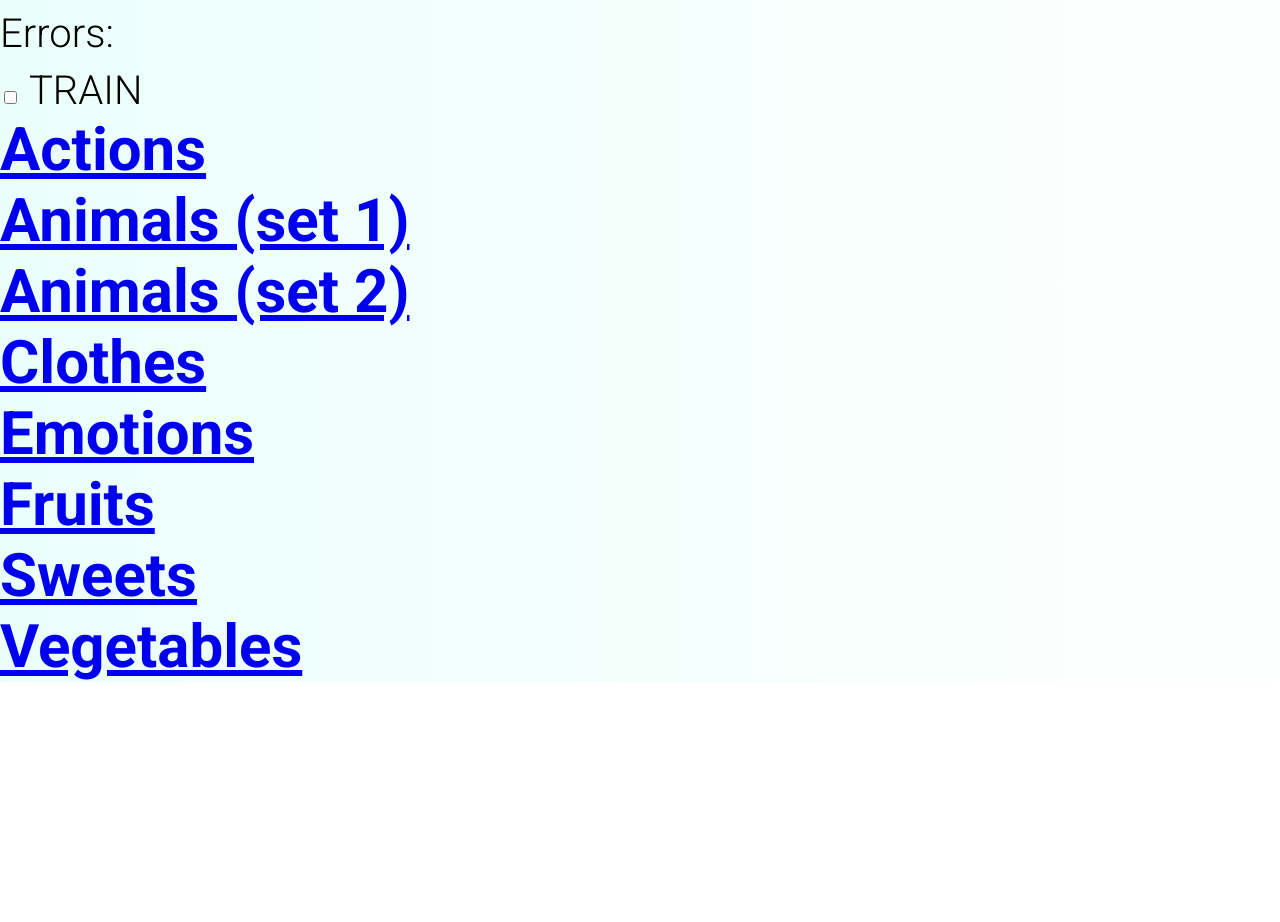
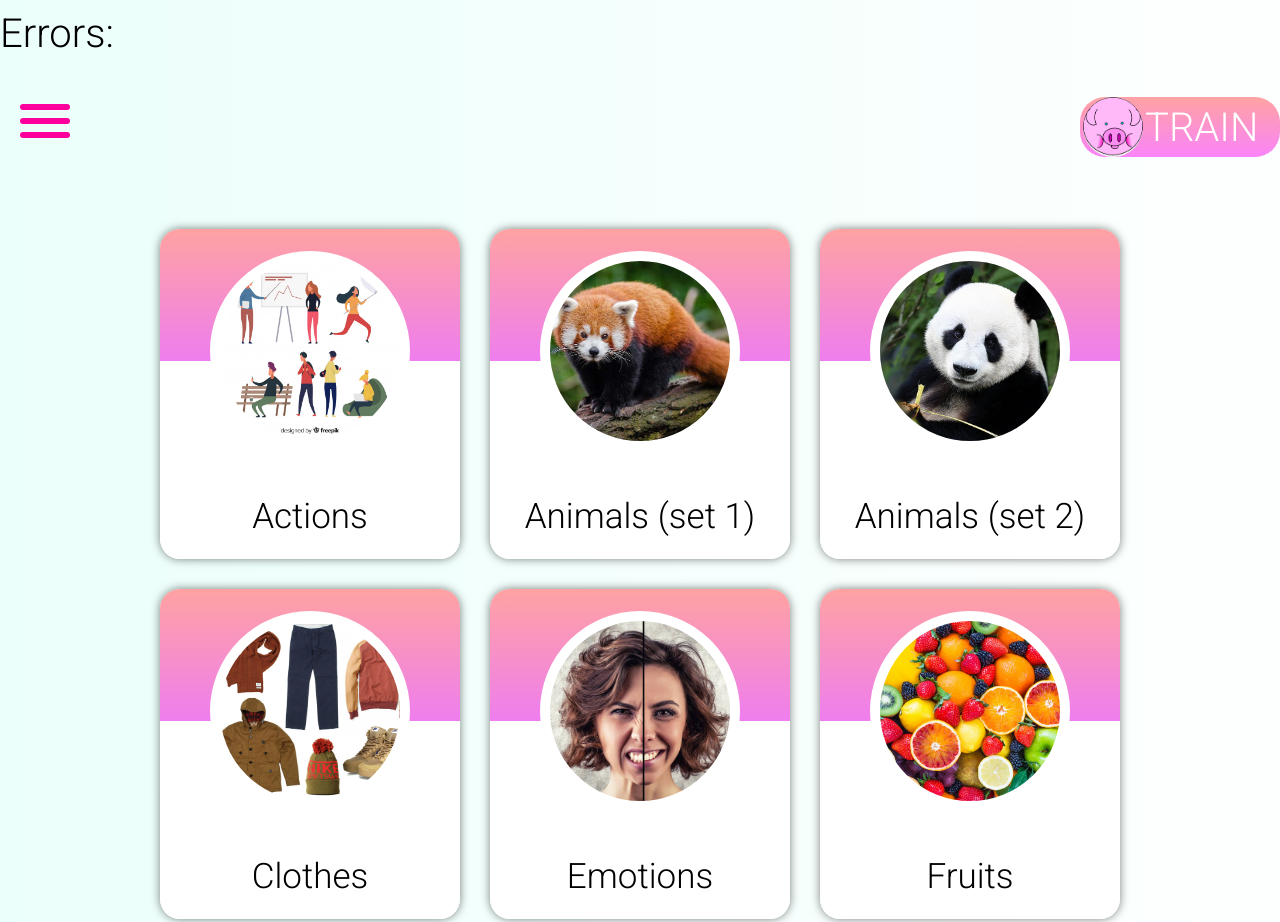
Before and after one commit to dendenisov/English-for-kids, a website built with webpack: page src/index.html in a window 1280 px wide. Shown: the part 1238-2160 px from the top of the page. Before the commit the page ends 1920 px from the top, so only its background shows below. Built offline with nearby package versions, Linux system fonts and the light colour scheme.

Commit message:
added styles

```diff
--- a/src/style.css
+++ b/src/style.css
@@ -81,3 +81,192 @@ body {
 
     transition: color 0.2s linear;
   }
+
+  .active-link {
+    color: rgb(71, 255, 209);
+
+    transform: scale(1.3);
+  }
+
+  .nav-link:hover {
+    color: rgb(96, 224, 214);
+  }
+
+  /*BURGER*/
+  .menu-icon {
+    position: relative;
+    top: 30px;
+    left: 20px;
+    z-index: 10;
+
+    width: 50px;
+    height: 42px;
+
+    cursor: pointer;
+  }
+
+  .menu-icon-line,
+  .menu-icon-line::after,
+  .menu-icon-line::before {
+    position: absolute;
+    top: 50%;
+
+    width: 50px;
+    height: 6px;
+
+    background-color: rgb(255, 0, 157);
+    border-radius: 3px;
+
+    transition: top 0.3s, background 0.2s, transform 0.3s ease;
+  }
+
+  .menu-icon-line::after {
+    content: "";
+    top: -14px;
+  }
+
+  .menu-icon-line::before {
+    content: "";
+    top: 14px;
+  }
+
+  .menu-icon-active {
+    background-color: rgba(0, 0, 0, 0);
+  }
+
+  .menu-icon-active::after {
+    top: 0;
+
+    transform: rotate(45deg);
+  }
+
+  .menu-icon-active::before {
+    top: 0;
+
+    transform: rotate(-45deg);
+  }
+
+  /*SWITCHER*/
+  #toggle {
+    display: none;
+  }
+
+  .switch {
+    position: absolute;
+    top: 30px;
+    right: 0;
+
+    display: inline-block;
+    width: 5em;
+    height: 1.5em;
+    padding-top: 0.175em;
+    padding-left: 1.625em;
+
+    font-size: 1em;
+    color: #ffffff;
+
+    background: linear-gradient(rgb(255, 162, 162) 0%, rgb(250, 132, 250) 100%);
+    border-radius: 25px;
+    cursor: pointer;
+
+    transition: background-color 0.6s, box-shadow 0.3s ease;
+  }
+
+
+  .switch:hover {
+    box-shadow: 0 0 15px rgba(243, 110, 255, 0.527);
+  }
+
+  .switch::before {
+    content: "";
+    position: absolute;
+    top: 0;
+    left: 3px;
+
+    display: inline-block;
+    width: 1.5em;
+    height: 1.5em;
+
+    background-image: url("images/icons/circle.jpg");
+    background-position: center;
+    background-size: cover;
+    border-radius: 50%;
+
+    transition: left 0.3s, transform 2s ease;
+  }
+
+  .switch:hover::before {
+    transform: rotate(180deg)
+  }
+
+  #toggle:checked + label {
+    padding-left: 0.625em;
+
+    background-color: rgb(80, 197, 80);
+  }
+
+  #toggle:checked + label::before {
+    left: 3.40em;
+  }
+
+  /*CATEGORY-CARDS*/
+  .container {
+    position: relative;
+
+    margin-top: 50px;
+  }
+
+  .main-page,
+  .cards-wrapper,
+  .difficult-cards {
+    position: relative;
+
+    display: flex;
+    flex-wrap: wrap;
+    justify-content: center;
+  }
+
+  .main-page {
+    padding-top: 55px;
+  }
+
+  .category-card {
+    display: flex;
+    flex-direction: column;
+    justify-content: space-around;
+    align-items: center;
+    width: 300px;
+    height: 330px;
+    margin: 15px;
+
+    text-decoration: none;
+
+    background: linear-gradient(rgb(255, 162, 162) 0%, rgb(238, 126, 238) 40%, #ffffff 30%);
+    border-radius: 20px;
+    box-shadow: 0 0 10px rgba(0, 0, 0, 0.5);
+    cursor: pointer;
+
+    transition: box-shadow 0.2s linear;
+  }
+
+  .category-card:hover,
+  .word-card:hover {
+    box-shadow: 0 0 15px rgba(0, 0, 0, 1);
+  }
+
+  .category-card-image {
+    width: 200px;
+    height: 200px;
+
+    background-image: url("images/category/Actions.jpg");
+    background-position: center;
+    background-size: cover;
+    border: 10px solid #ffffff;
+    border-radius: 50%;
+  }
+
+  .category-card > h2 {
+    font-weight: normal;
+    font-size: 35px;
+    color: #000000;
+  }
```
